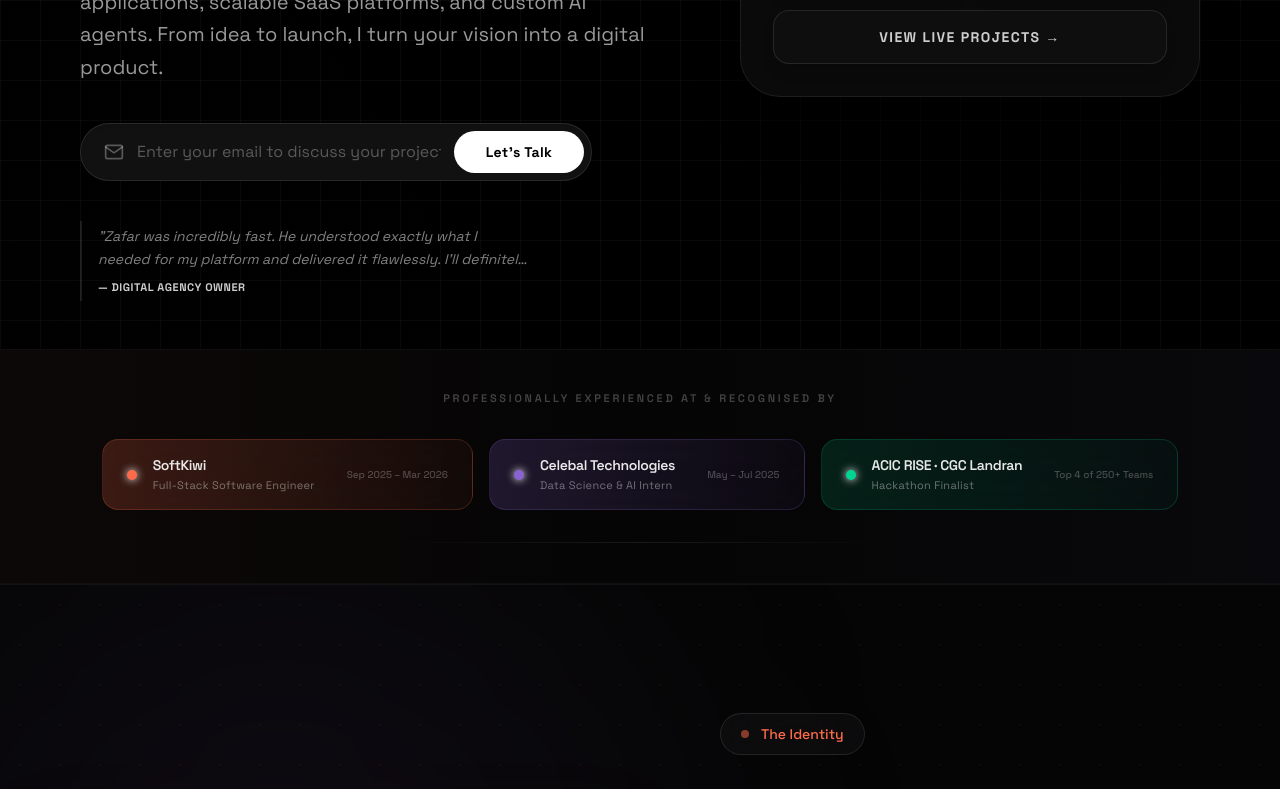
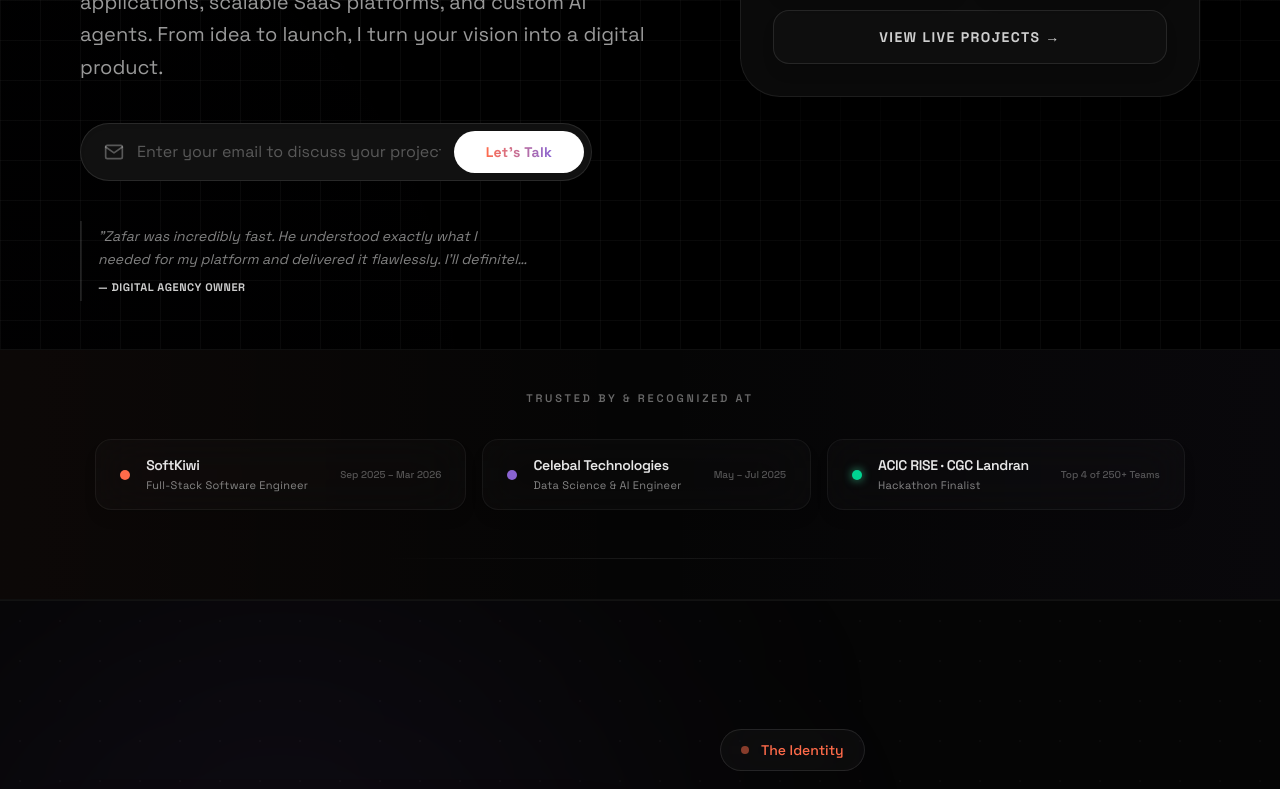
Before and after one commit to zafar-TechWizard/PortFolio, a Next.js app: page / in a window 1280 px wide. Shown: the part 640-1429 px from the top of the page. Built offline with nearby package versions, Linux system fonts and the light colour scheme.

Commit message:
feat: add AboutSection, HeroSection, and SocialProofStrip components alongside project documentation files

```diff
--- a/src/components/sections/HeroSection.tsx
+++ b/src/components/sections/HeroSection.tsx
@@ -175,9 +175,13 @@ export function HeroSection() {
                 disabled={status !== "idle"}
                 className="absolute right-2 top-2 bottom-2 px-6 bg-white text-black font-bold rounded-full hover:bg-gray-200 active:scale-[0.98] transition-all flex items-center justify-center min-w-[130px] disabled:opacity-80 text-sm tracking-wide"
               >
-                {status === "idle" && "Let's Talk"}
-                {status === "submitting" && <span className="w-5 h-5 border-2 border-black/20 border-t-black rounded-full animate-spin" />}
-                {status === "success" && "Sent ✓"}
+                <span
+                  className="text-transparent bg-clip-text bg-gradient-to-r from-primary to-secondary"
+                >
+                  {status === "idle" && "Let's Talk"}
+                  {status === "submitting" && <span className="w-5 h-5 border-2 border-black/20 border-t-black rounded-full animate-spin" />}
+                  {status === "success" && "Sent ✓"}
+                </span>
               </button>
             </form>
           </motion.div>
--- a/src/components/ui/SocialProofStrip.tsx
+++ b/src/components/ui/SocialProofStrip.tsx
@@ -7,50 +7,42 @@ const credentials = [
     org: "SoftKiwi",
     role: "Full-Stack Software Engineer",
     period: "Sep 2025 – Mar 2026",
-    type: "work",
-    color: "from-primary/20 to-primary/5",
-    dot: "bg-primary",
-    border: "border-primary/20 hover:border-primary/40",
+    dot: "bg-primary shadow-[0_0_10px_rgba(var(--primary),0.8)]",
   },
   {
     org: "Celebal Technologies",
-    role: "Data Science & AI Intern",
+    role: "Data Science & AI Engineer",
     period: "May – Jul 2025",
-    type: "work",
-    color: "from-secondary/20 to-secondary/5",
-    dot: "bg-secondary",
-    border: "border-secondary/20 hover:border-secondary/40",
+    dot: "bg-secondary shadow-[0_0_10px_rgba(var(--secondary),0.8)]",
   },
   {
     org: "ACIC RISE · CGC Landran",
     role: "Hackathon Finalist",
     period: "Top 4 of 250+ Teams",
-    type: "award",
-    color: "from-emerald-500/15 to-emerald-500/5",
-    dot: "bg-emerald-400",
-    border: "border-emerald-500/20 hover:border-emerald-500/40",
+    dot: "bg-emerald-400 shadow-[0_0_10px_rgba(52,211,153,0.8)]",
   },
 ];
 
 export function SocialProofStrip() {
   return (
     <section className="relative w-full bg-[#050505] border-y border-white/[0.04] overflow-hidden">
+
       {/* Faint background gradient */}
       <div className="absolute inset-0 bg-gradient-to-r from-primary/[0.03] via-transparent to-secondary/[0.03] pointer-events-none" />
 
       <div className="max-w-7xl mx-auto px-6 py-10">
-        {/* Label */}
+        {/* Label - Restored to the clean original style, just less wordy */}
         <motion.p
           initial={{ opacity: 0, y: 8 }}
           whileInView={{ opacity: 1, y: 0 }}
           viewport={{ once: true }}
           transition={{ duration: 0.5 }}
-          className="text-center text-white/25 text-[11px] font-semibold tracking-[0.25em] uppercase mb-8"
+          className="text-center text-white/40 text-[11px] font-semibold tracking-[0.25em] uppercase mb-8"
         >
-          Professionally Experienced At &amp; Recognised By
+          Trusted By & Recognized At
         </motion.p>
 
-        {/* Cards row */}
+        {/* Cards row - Restored original horizontal pill layout, but with premium unified styling */}
         <div className="flex flex-col sm:flex-row items-center justify-center gap-3 sm:gap-4">
           {credentials.map((c, i) => (
             <motion.div
@@ -59,22 +51,23 @@ export function SocialProofStrip() {
               whileInView={{ opacity: 1, y: 0 }}
               viewport={{ once: true }}
               transition={{ duration: 0.45, delay: i * 0.1 }}
-              className={`group relative flex items-center gap-4 px-6 py-4 rounded-2xl bg-gradient-to-r ${c.color} border ${c.border} backdrop-blur-xl transition-all duration-300 cursor-default min-w-[260px] sm:min-w-0`}
+              whileHover={{ y: -2 }}
+              className="group relative flex items-center gap-4 px-6 py-4 rounded-2xl bg-white/[0.02] hover:bg-white/[0.04] border border-white/[0.05] hover:border-white/[0.1] backdrop-blur-xl transition-all duration-300 cursor-default min-w-[260px] sm:min-w-0 shadow-lg"
             >
               {/* Accent dot */}
-              <span className={`w-2.5 h-2.5 rounded-full ${c.dot} shrink-0 shadow-[0_0_8px_currentColor]`} />
+              <span className={`w-2.5 h-2.5 rounded-full ${c.dot} shrink-0`} />
 
               <div className="flex flex-col">
                 <span className="text-white/90 font-semibold text-sm tracking-tight leading-snug">
                   {c.org}
                 </span>
-                <span className="text-white/40 text-[11px] tracking-wide mt-0.5">
+                <span className="text-white/50 text-[11px] tracking-wide mt-0.5">
                   {c.role}
                 </span>
               </div>
 
               {/* Period / badge pill */}
-              <span className="ml-auto text-[10px] font-medium text-white/25 whitespace-nowrap pl-4">
+              <span className="ml-auto text-[10px] font-medium text-white/30 whitespace-nowrap pl-4 group-hover:text-white/50 transition-colors">
                 {c.period}
               </span>
             </motion.div>
@@ -87,7 +80,7 @@ export function SocialProofStrip() {
           whileInView={{ scaleX: 1 }}
           viewport={{ once: true }}
           transition={{ duration: 0.8, delay: 0.4 }}
-          className="mt-8 h-px w-full max-w-lg mx-auto bg-gradient-to-r from-transparent via-white/[0.08] to-transparent origin-center"
+          className="mt-12 h-px w-full max-w-lg mx-auto bg-gradient-to-r from-transparent via-white/[0.08] to-transparent origin-center"
         />
       </div>
     </section>
```
